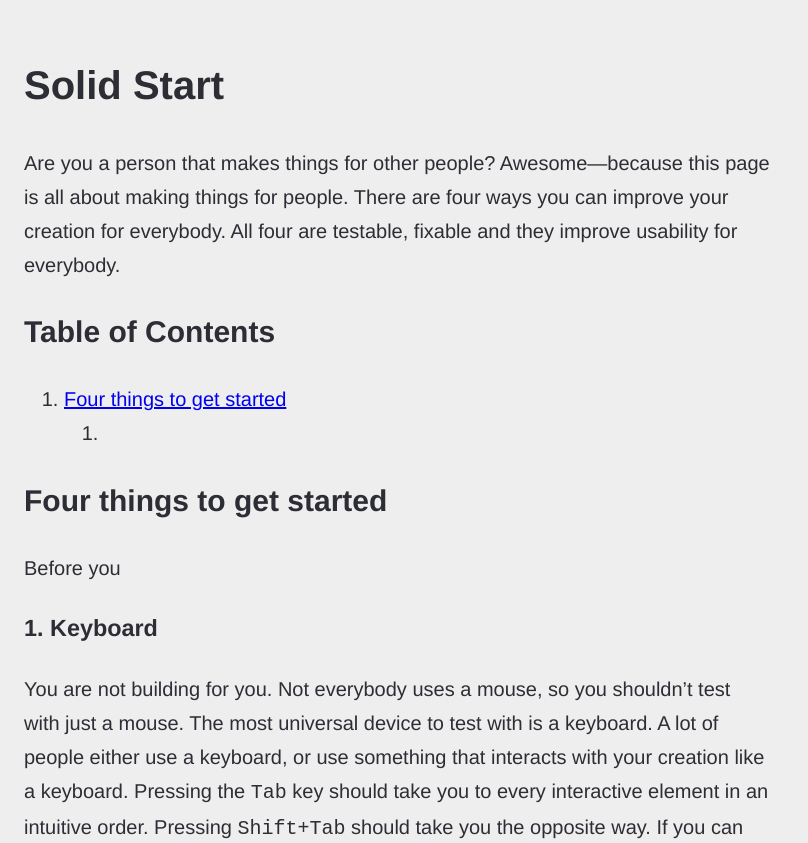
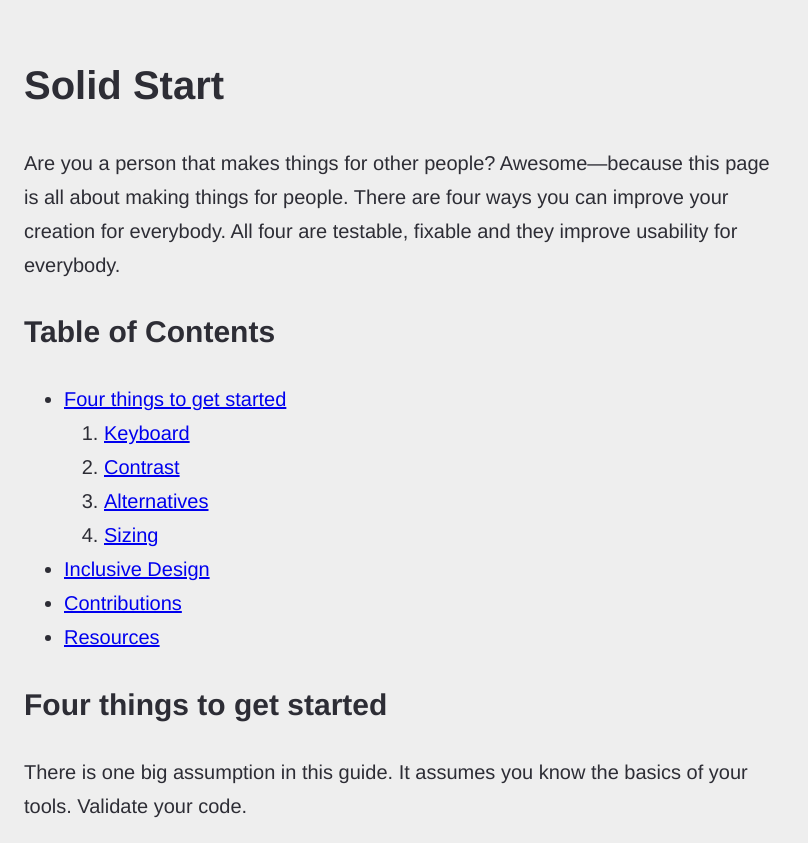
Before and after one commit to erikkroes/solidStart, an Eleventy site: page index.md in a window 1280 px wide. Shown: the top 843 px of the page, without its empty margins (0-808 px from the left). Built offline with nearby package versions, Linux system fonts and the light colour scheme; Eleventy itself is replaced by a stand-in of ours; files that its build step writes are made by us from their sources.

Commit message:
feat: initial links

```diff
--- a/index.md
+++ b/index.md
@@ -10,46 +10,52 @@ Are you a person that makes things for other people? Awesome—because this page
 
 ## Table of Contents
 
-<ol>
+<ul>
   <li><a href="#four-things">Four things to get started</a>
     <ol>
-      <li></li>
+      <li><a href="#keyboard">Keyboard</a></li>
+      <li><a href="#contrast">Contrast</a></li>
+      <li><a href="#alternatives">Alternatives</a></li>
+      <li><a href="#sizing">Sizing</a></li>
     </ol>
   </li>
-</ol>
+  <li><a href="#inclusive-design">Inclusive Design</a></li>
+  <li><a href="#contributions">Contributions</a></li>
+  <li><a href="#resources">Resources</a></li>
+</ul>
 
 <h2 id="four-things">Four things to get started</h2>
 
-Before you
+There is one big assumption in this guide. It assumes you know the basics of your tools. Validate your code.
 
-### 1. Keyboard
+<h3 id="keyboard">1. Keyboard</h3>
 
 You are not building for you.
 Not everybody uses a mouse, so you shouldn’t test with just a mouse. The most universal device to test with is a keyboard. A lot of people either use a keyboard, or use something that interacts with your creation like a keyboard.
 Pressing the `Tab` key should take you to every interactive element in an intuitive order. Pressing `Shift+Tab` should take you the opposite way. If you can reach **and** use every bit of functionality, you’re off to a good start.
 People might feel lost when they don’t know where they are. Make sure it is clear which element is focused.
 
-### 2. Contrast
+<h3 id="contrast">2. Contrast</h3>
 
 It can be hard to communicate if your content isn’t visible to people. Contrast can help with this.
 There are many tools to measure contrast. The [Color Contrast Analyser](https://developer.paciellogroup.com/resources/contrastanalyser/) is used by a lot of people. You can also pick a tool from the resources, or one that might already be inside your favorite environment. Each tool will give you a contrast ratio between two colors, like a foreground and background color. The visibility of a higher contrast ratio is better. Although pure black and white can be too harsh for people.
 The contrast ratio of large text (at least 24px, or at least 19px and bold) should be 3.0:1 or more. All other text should be at least 4.5:1. User interface components and states should have a contrast ratio of at least 3.0:1 as well. Measure this ratio against their surrounding colors.
 
-### 3. Alternatives
+<h3 id="alternatives">3. Alternatives</h3>
 
 Ever tried to watch a movie in a busy place, or listen to a podcast without headphones? When you can’t see or hear, a text is nice to have as an alternative!
 Offer captions for video. Offer a transcript for podcasts. For images, offer text alternatives. Text alternatives should convey the purpose of the image or the content of the image. A decorative image needs no alternative.
 
-### 4. Screen size
+<h3 id="sizing">4. Sizing</h3>
 
 Compare a mobile phone to a tablet, a laptop or a PC. No screen size is the same. Make sure that what you make offers the same content and functionality to all sizes. Let people experience it at whatever size they want or need.
 
-## Inclusive Design
+<h2 id="inclusive-design">Inclusive Design</h2>
 
 Congratulations! Follow these steps and you're helping a lot of people.
 This is also just a first step, and there’s more you can do. Want to know more about Inclusive Design and WCAG (Web Content Accessibility Guidelines)? Check the resources!
 
-## Contributions
+<h2 id="contributions">Contributions</h2>
 
 This page is not a collaboration without contributions. It has been created by Erik Kroes with the help of Eric Bailey, Ashley Bischoff, Eric Eggert, Pascal Schilp and others. Your help can make it even better. Create inclusively.
 
@@ -57,17 +63,17 @@ This page is not a collaboration without contributions. It has been created by E
 - Join a weekly accessibility stream on [Twitch](https://twitch.tv/erikKroes)
 - Follow on [Twitter](https://twitter.com/erikKroes)
 
-### Resources
+<h2 id="resources">Resources</h2>
 
 - [WCAG Quick Reference](https://www.w3.org/WAI/WCAG21/quickref/)
 - [Color Contrast Analyser](https://developer.paciellogroup.com/resources/contrastanalyser/)
 - [Contrast Grid](https://contrast-grid.eightshapes.com/) - A great tool for color palettes
 - [An alt Decision Tree](https://www.w3.org/WAI/tutorials/images/decision-tree/) - A W3 tool to determine the content of text alternatives for images.
 - [The WebAIM Million](https://webaim.org/projects/million/) - An annual accessibility analysis of the top 1,000,000 home pages
-- [axe](https://www.deque.com/axe/) - An open source automated tool for testing some web accessibility. Great for learning and awareness.
+- [axe](https://www.deque.com/axe/) - An open source automated tool for testing partial web accessibility. Great for learning and awareness.
 - [Screen Reader Reference](https://dequeuniversity.com/screenreaders/)
 
-#### Courses
+<h3 id="courses">Courses</h3>
 
 - [Web Accessibility by Google at Udacity](https://www.udacity.com/course/web-accessibility--ud891)
 - [Digital Accessibility by University of Southampton at Future Learn](https://www.futurelearn.com/courses/digital-accessibility)
```
